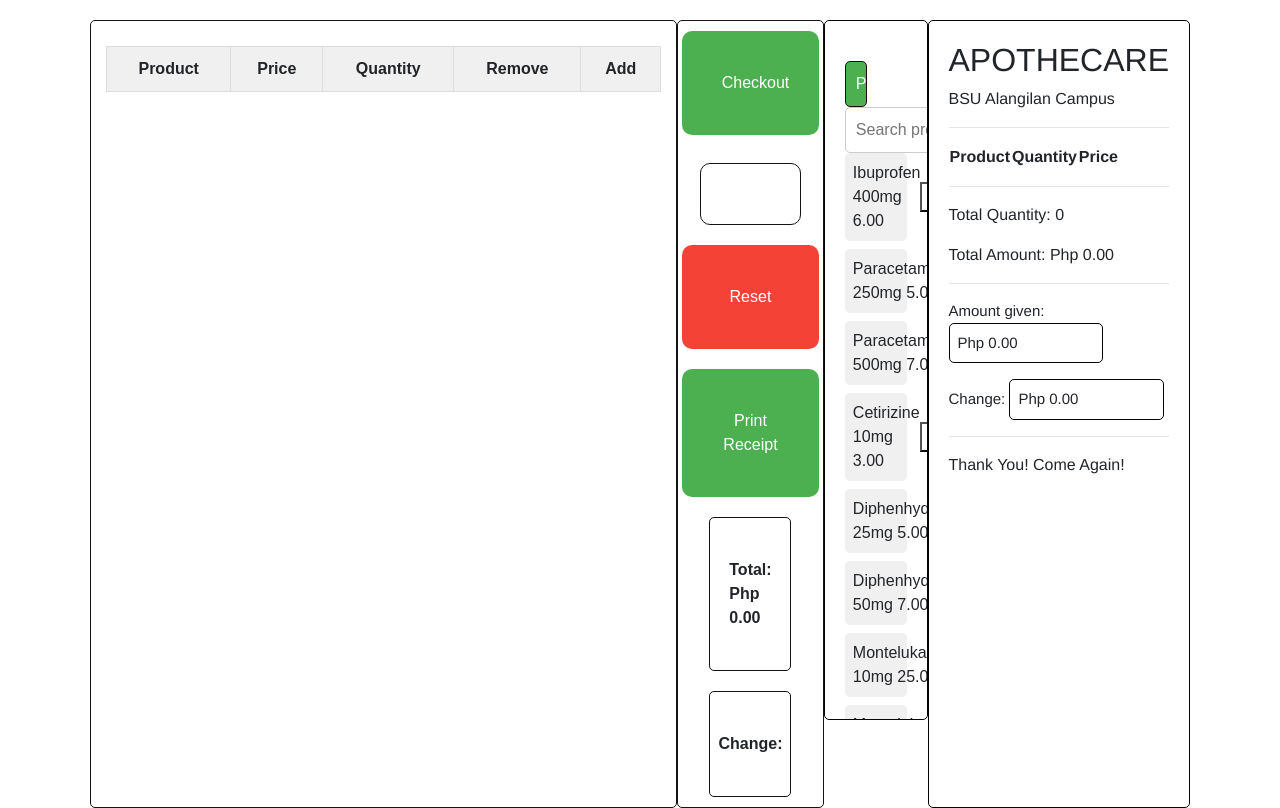
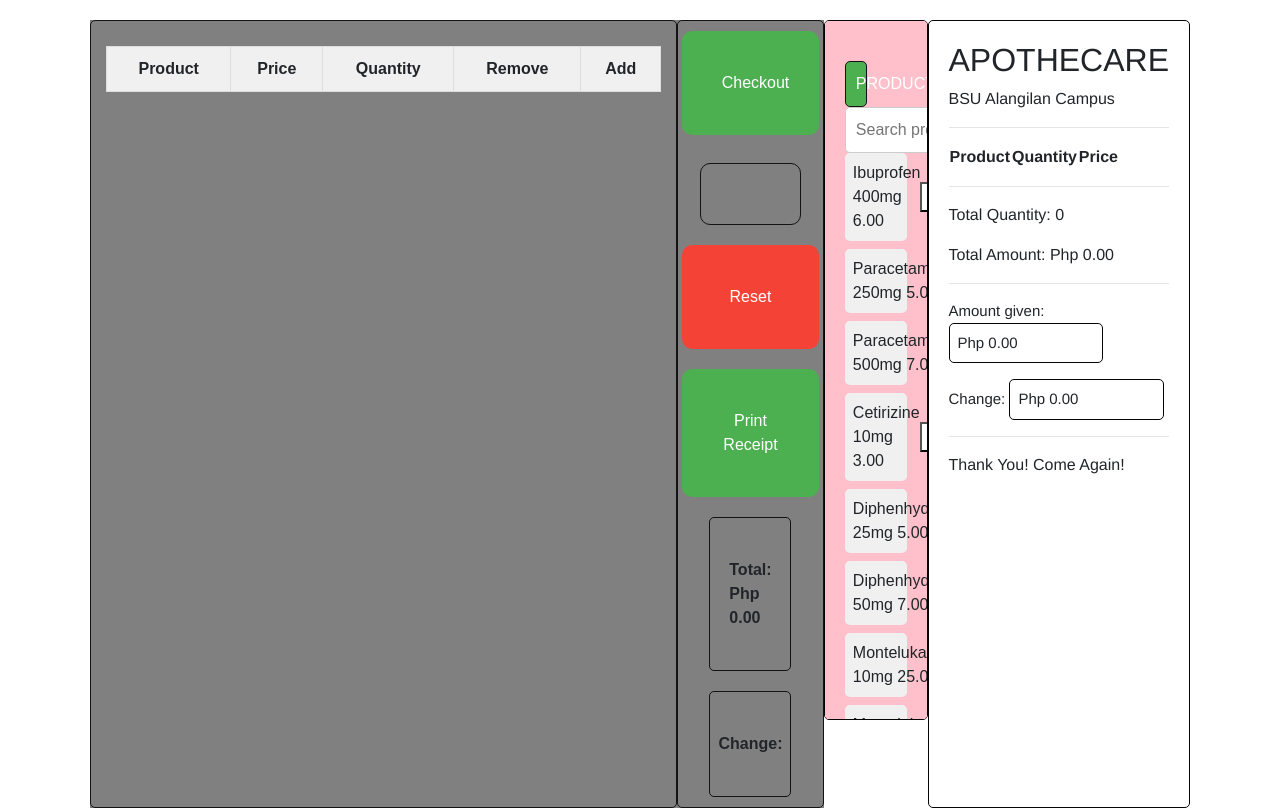
Before and after one commit to nheil15/OOP-Final-, a Flask app: page / in a window 1280 px wide. Shown: the part 56-864 px from the top of the page. Run offline with Flask 3, Linux system fonts and the light colour scheme; a user stored in the database is signed in; lists and menus that the app fills with data are empty; some libraries are stand-ins or nearby versions.

Commit message:
home.html

```diff
--- a/OOP-Final--main(fixed)/OOP-Final--main/Final_Project_DBMSOOP/website/templates/home.html
+++ b/OOP-Final--main(fixed)/OOP-Final--main/Final_Project_DBMSOOP/website/templates/home.html
@@ -553,6 +553,7 @@ body, html {
   border: 1px solid #060505;
   border-radius: 5px;
   margin-top: 20px;
+  background-color: rgb(255, 192, 203);
 }
 .receipt-container {
   flex: 1;
@@ -565,6 +566,7 @@ body, html {
 }
 
 .cart-and-button-container {
+  background-color: rgb(128, 128, 128);
   display: flex;
   justify-content: space-between;
   margin-top: 0;
```
